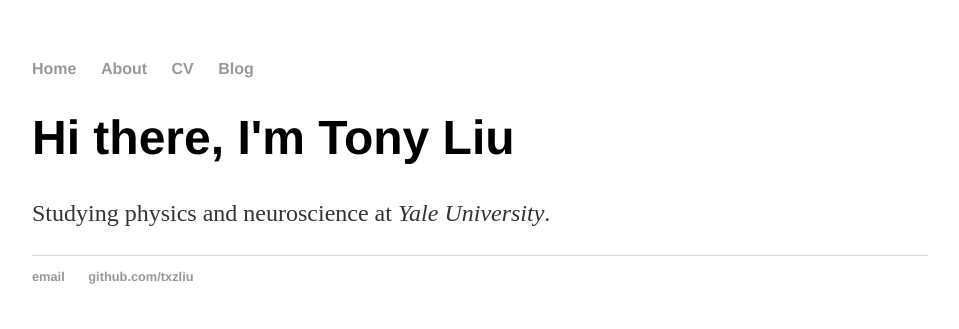
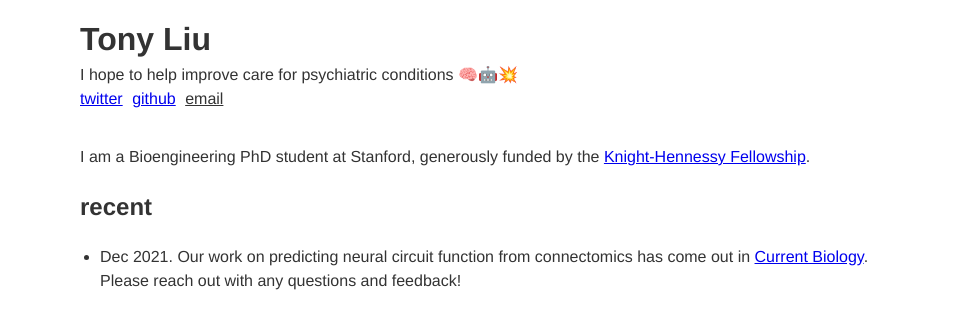
Before and after one commit to txzliu/txzliu.github.io, a Jekyll site: the page index.html, which Jekyll copies as it is, in a window 1280 px wide. Shown: the top 329 px of the page, without its empty margins (160-1119 px from the left). Built offline with Jekyll 4.4.1, drawn with Linux system fonts in a browser that asks for light colours.

Commit message:
Update index.html
updating main page

```diff
--- a/index.html
+++ b/index.html
@@ -1,8 +1,83 @@
----
-layout: default
-title: Tony Liu
----
-<div class="blurb">
-	<h1>Hi there, I'm Tony Liu</h1>
-	<p>Studying physics and neuroscience at <em>Yale University</em>.
-</div><!-- /.blurb -->
+<!doctype html>
+<html lang="en">
+<head>
+<meta charset="utf-8">
+<meta name="viewport" content="width=device-width, initial-scale=1, shrink-to-fit=no">
+<title>Tony Liu</title>
+
+<style>
+/* inline css to save number of files. one file suffices! */
+body {
+    margin: 0;
+    padding: 15px;
+    font-size: 16px;
+    line-height: 1.15;
+    color: #333;
+    font-family: "Helvetica Neue", Helvetica, Arial, sans-serif;
+    line-height: 1.5;
+}
+#wrap {
+    max-width: 800px;
+    margin-left: auto;
+    margin-right: auto;
+}
+h1 {
+    margin: 0px;
+}
+#links a {
+    margin-right: 5px;
+}
+ul {
+    padding-left: 20px;
+}
+.project {
+    margin-top: 10px;
+}
+.pub {
+    margin-top: 10px;
+}
+.pub-venue {
+    display: inline;
+    font-weight: bold;
+}
+.pub-authors {
+    display: inline;
+    font-style: italic;
+}
+.nodot {
+  list-style-type: none;
+  padding-left: 0;
+}
+.bdiv {
+    margin-top: 5px;
+}
+#demail {
+    margin-top: 10px;
+    color: #555;
+    opacity: 0;
+    transition: opacity 0.7s;
+}
+</style>
+</head>
+<body>
+
+<div id="wrap">
+<h1>Tony Liu</h1>
+<div>I hope to help improve care for psychiatric conditions 🧠🤖💥</div>
+<div id="links">
+    <a href="https://twitter.com/liutony66">twitter</a>
+    <a href="https://github.com/txzliu">github</a>
+    <span style="cursor: pointer; text-decoration: underline;" id="iemail">email</span>
+</div>
+<div id="demail"></div> <!-- will reveal email -->
+
+<br>
+<div>
+I am a Bioengineering PhD student at Stanford, generously funded by the <a href="https://knight-hennessy.stanford.edu/">Knight-Hennessy Fellowship</a>.
+</div>
+
+<h2>recent</h2>
+
+<ul>
+<li>Dec 2021. Our work on predicting neural circuit function from connectomics has come out in <a href="https://authors.elsevier.com/c/1eFUV3QW8Rwqra">Current Biology</a>. Please reach out with any questions and feedback!</li>
+</ul>
```
